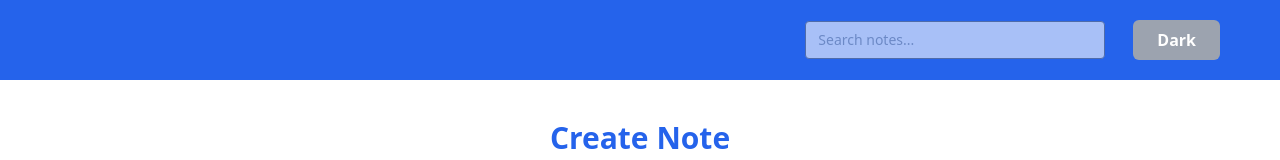
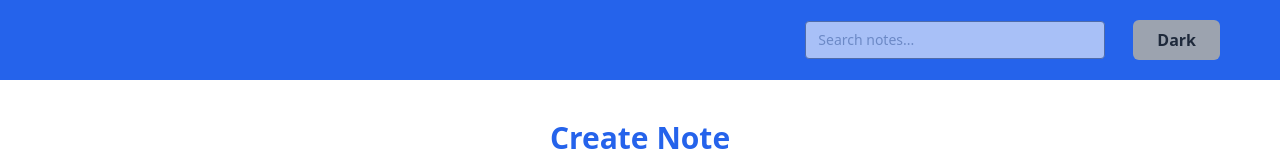
Before and after one commit to MHendriF/personal-notes, a React (Vite) app: page / in a window 1280 px wide. Shown: the top 160 px of the page. Built offline with nearby package versions, Linux system fonts and the light colour scheme.

Commit message:
update style

```diff
--- a/src/components/Elements/Buttons/index.jsx
+++ b/src/components/Elements/Buttons/index.jsx
@@ -1,7 +1,7 @@
 const Button = (props) => {
-    const { children, classname = 'bg-black', onClick = () => {}, type = 'button' } = props;
+    const { children, classname, onClick = () => {}, type = 'button' } = props;
     return (
-        <button className={`h-10 px-6 font-semibold rounded-md ${classname} text-white`} type={type} onClick={onClick}>
+        <button className={`h-10 px-6 font-semibold rounded-md ${classname}`} type={type} onClick={onClick}>
             {children}
         </button>
     );
--- a/src/components/Fragments/CardNote.jsx
+++ b/src/components/Fragments/CardNote.jsx
@@ -48,10 +48,10 @@ const Footer = (props) => {
 
     return (
         <div className='flex items-center justify-between px-5 pb-5'>
-            <Button onClick={() => handleDeleteNote(id)} classname='bg-red-600'>
+            <Button onClick={() => handleDeleteNote(id)} classname='bg-red-600 text-white'>
                 Delete
             </Button>
-            <Button onClick={() => handleArchiveNote(id)} classname='bg-orange-600'>
+            <Button onClick={() => handleArchiveNote(id)} classname='bg-orange-600 text-white'>
                 {archived ? 'Unarchive' : 'Archive'}
             </Button>
         </div>
--- a/src/components/Fragments/FormAddNote.jsx
+++ b/src/components/Fragments/FormAddNote.jsx
@@ -68,7 +68,7 @@ const FormAddNote = () => {
                 placeholder='Note description here ....'
                 value={inputBody}
                 onInput={(e) => setInputBody(e.target.value)}></TextareaForm>
-            <Button classname='bg-blue-600 w-full' type='submit'>
+            <Button classname='bg-blue-600 w-full text-white' type='submit'>
                 Submit
             </Button>
         </form>
--- a/src/components/Layouts/Navbar.jsx
+++ b/src/components/Layouts/Navbar.jsx
@@ -8,7 +8,7 @@ const Navbar = (props) => {
     const { onInput } = props;
 
     return (
-        <div className={`flex justify-end h-20 text-white items-center px-10 ${isDarkMode && 'bg-gray-800'} ${!isDarkMode && 'bg-blue-600 '}`}>
+        <div className={`flex justify-end h-20 items-center px-10 ${isDarkMode && 'bg-gray-800'} ${!isDarkMode && 'bg-blue-600 '}`}>
             <div className='w-1/4 mr-2'>
                 <Input placeholder='Search notes...' onInput={onInput} name='search' type='text'></Input>
             </div>
```
